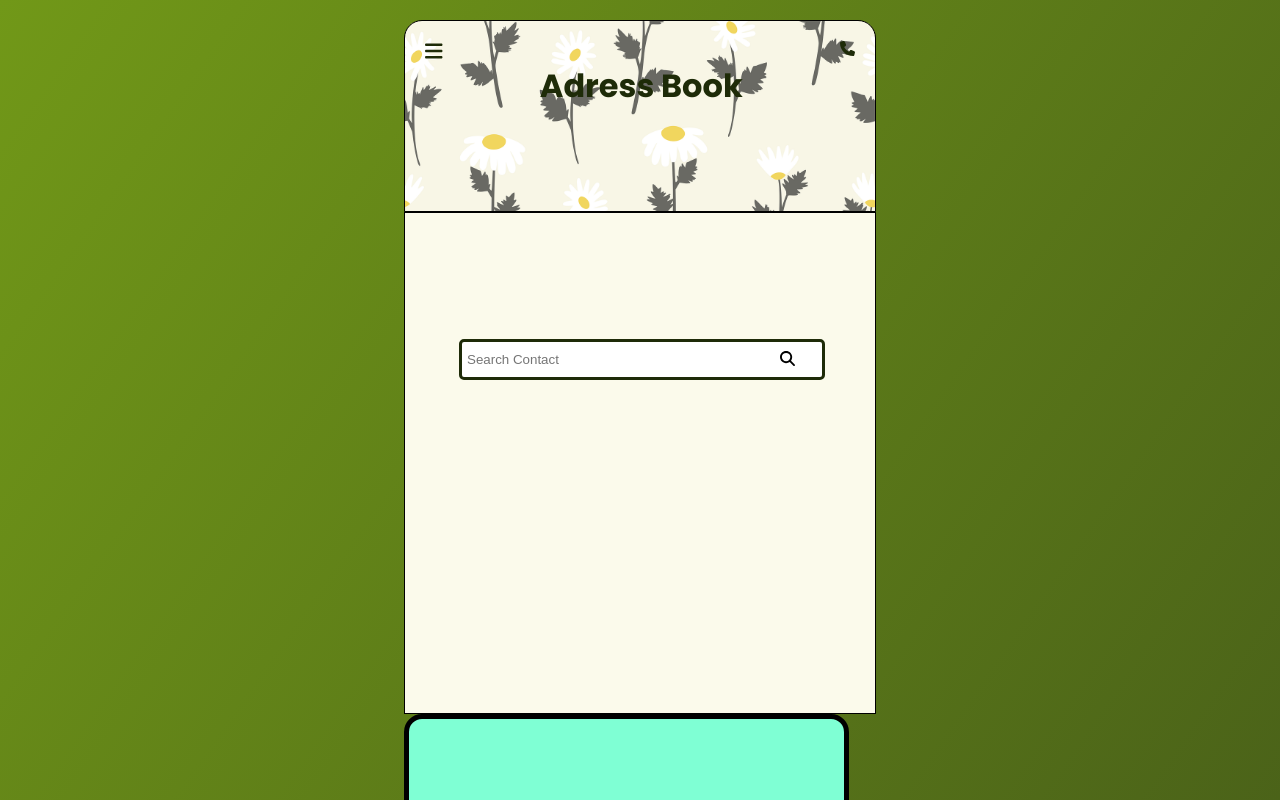
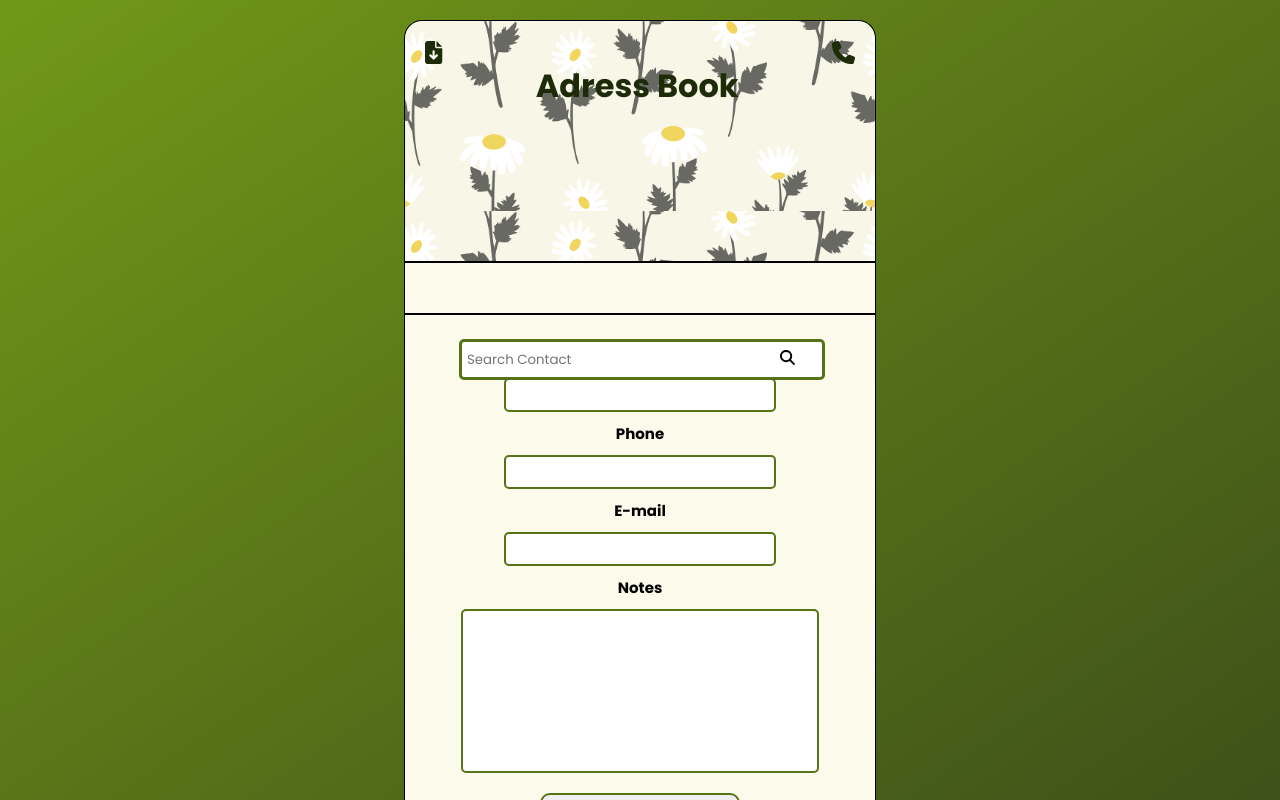
Before and after one commit to ana-mul/Directorio, a React (Vite) app in the folder DirectorioContactos/: page / in a window 1280 px wide. Shown: the top 800 px of the page. Built offline with nearby package versions, Linux system fonts and the light colour scheme.

Commit message:
adelantos

```diff
--- a/DirectorioContactos/src/components/add-contact/add.css
+++ b/DirectorioContactos/src/components/add-contact/add.css
@@ -1,24 +1,25 @@
 .section-add {
+  width: 470px;
+  height: auto;
+  background-color: #fbfaeb;
+  border: 1px solid black;
+  border-bottom-left-radius: 18px;
+  border-bottom-right-radius: 18px ;
   display: flex;
-  width: 430px;
-  height: 550px;
-  border-radius: 18px;
+  flex-direction: column;
 }
 
 form {
   display: flex;
   flex-direction: column;
   align-items: center;
-  position: relative;
-  border: 5px solid black;
-  width: 430px;
-  height: 550px;
-  border-radius: 18px;
+  padding:20px;
 }
 
 label {
   font-family: "Poppins", sans-serif;
   font-size: 15px;
+  font-weight: 700;
   padding: 10px;
 }
 
@@ -26,8 +27,9 @@ input {
   padding: 5px;
   width: 60%;
   height: 20px;
-  border: none;
+  border: 2px solid var(--verde-input);
   border-radius: 5px;
+  font-family: 'Poppins', sans-serif;
 }
 
 input[type="number"]::-webkit-inner-spin-button,
@@ -37,24 +39,29 @@ input[type="number"]::-webkit-outer-spin-button {
 
 textarea {
   padding: 5px;
-  width: 60%;
+  width: 80%;
   height: 150px;
-  border: none;
+  border: 2px solid var(--verde-input);
   border-radius: 5px;
   resize: none;
+  font-family: 'Poppins', sans-serif;
 }
 
-.btn-add {
-  margin-top: 20px;
-  padding: 10px 20px;
-  border: none;
-  border-radius: 10px;
-  width: 90px;
-}
 .btn-add-c{
   margin-top: 20px;
   padding: 10px 20px;
-  border: none;
+  border: 2px solid var(--verde-input);
   border-radius: 10px;
   width: 200px;
+  font-family: 'Poppins', sans-serif;
+  font-weight: 700;
+  transition: transform 0.2s;
 }
+.div-message{
+  display: flex;
+  justify-content: center;
+}
+
+.btn-add-c:active {
+  transform: translateY(3px);
+}
--- a/DirectorioContactos/src/components/add-contact/add.jsx
+++ b/DirectorioContactos/src/components/add-contact/add.jsx
@@ -1,30 +1,47 @@
-import React, { useState } from "react";
+import React, { useState, useEffect } from "react";
 import "./add.css";
 
 const Add = (props) => {
   // Este componente contendrá un formulario para agregar nuevos contactos.
   // Deberá manejar los eventos de entrada del formulario y enviar la información del nuevo contacto al componente App para ser agregado a la lista de contactos.
 
-  const { name, phone, email, notes, add, inputNa, inputP, inputE, inputNo} =
+  const { name, phone, email, notes, add, inputNa, inputP, inputE, inputNo } =
     props;
+
+    useEffect
+  const [successMessage, setSuccessMessage] = useState(false);
+
+  useEffect(() => { //funcion para que cuando vuelvo a escrbir en los inputs se borre el mensaje de exito
+    if (name || phone || email || notes) { //si alguno de estos inputs se escribe, no se muestra el emsnaje de exito
+      setSuccessMessage(false);
+    }
+  }, [name, phone, email, notes]); //para que no se repita cada en cada renderizacion
+
+  const handleSubmit = (e) => {
+    e.preventDefault();
+    add();
+
+    setSuccessMessage(true);
+
+    inputNa("");
+    inputP("");
+    inputE("");
+    inputNo("");
+  };
 
   return (
     <>
-      {/*
-Este componente se encargaría de contener el formulario para agregar nuevos contactos.
-Debería tener los campos de entrada (inputs) necesarios para ingresar la información del contacto, como nombre, número de teléfono, dirección, etc. */}
       <div>
-
-        <section className="section-add" >
+        <section className="section-add">
           <div>
-            <form className="form" action="">
-              <label htmlFor="">Nombre</label>
+            <form className="form" action="" onSubmit={handleSubmit}>
+              <label htmlFor="">Name</label>
               <input type="text" onChange={inputNa} value={name} />
-              <label htmlFor="">Teléfono</label>
+              <label htmlFor="">Phone</label>
               <input type="number" onChange={inputP} value={phone} />
               <label htmlFor="">E-mail</label>
               <input type="email" onChange={inputE} value={email} />
-              <label htmlFor="">Notas</label>
+              <label htmlFor="">Notes</label>
               <textarea
                 name=""
                 id=""
@@ -33,19 +50,19 @@ Debería tener los campos de entrada (inputs) necesarios para ingresar la inform
                 onChange={inputNo}
                 value={notes}
               ></textarea>
-              <button
-                className="btn-add-c"
-                onClick={(e) => {
-                  e.preventDefault();
-                  add();
-                }}
-              >
-                Agregar contacto
+              <button type="submit" className="btn-add-c">
+                Add Contact
               </button>
             </form>
+            <div className="div-message">
+              {successMessage && (
+                <p className="succes-message">
+                  Your contact has been added succesfully!
+                </p>
+              )}
+            </div>
           </div>
         </section>
-
       </div>
     </>
   );
--- a/DirectorioContactos/src/components/app/App.css
+++ b/DirectorioContactos/src/components/app/App.css
@@ -6,16 +6,31 @@
   width: 430px;
   height: 150px;
   border: 1px solid black;
+  border-bottom: none;
   border-top-left-radius: 18px;
   border-top-right-radius: 18px;
   background-image: url(../../assets/bakcground.png);
   background-size: cover;
 }
-
-.fa-bars, .fa-phone{
-  font-size: 20px;
+.fa-file-arrow-down,
+.fa-phone {
+  font-size: 23px;
   color: #1e2b08;
 }
-h1{
+h1 {
   color: #1e2b08;
 }
+.fa-phone {
+  transition: transform 0.3s ease;
+}
+.fa-phone:hover {
+  transform: translate(-2px, -2px);
+}
+
+.fa-file-arrow-down {
+  transition: transform 0.3s ease;
+}
+
+.fa-file-arrow-down:hover {
+  transform: translateY(5px);
+}
--- a/DirectorioContactos/src/components/app/App.jsx
+++ b/DirectorioContactos/src/components/app/App.jsx
@@ -1,6 +1,6 @@
 import { useState } from "react";
 import { FontAwesomeIcon } from "@fortawesome/react-fontawesome";
-import { faBars, faPhone } from "@fortawesome/free-solid-svg-icons";
+import { faFileArrowDown, faPhone } from "@fortawesome/free-solid-svg-icons";
 import background from "../../assets/bakcground.png";
 import "./App.css";
 import { Add } from "../add-contact/add.jsx";
@@ -87,13 +87,13 @@ function App() {
     }
   };
 
+
   return (
     <>
       <div className="app-div">
-        <FontAwesomeIcon className="fa-bars" icon={faBars} />
+      <FontAwesomeIcon className="fa-file-arrow-down" icon={faFileArrowDown} title="Download Contact List"/>
         <h1>Adress Book</h1>
-        {/* <img src={background} alt="" /> */}
-        <FontAwesomeIcon className="fa-phone" icon={faPhone} />
+        <FontAwesomeIcon className="fa-phone" icon={faPhone} title="Make a Call"/>
       </div>
 
       <div>
--- a/DirectorioContactos/src/components/contact-list/list.css
+++ b/DirectorioContactos/src/components/contact-list/list.css
@@ -1,9 +1,39 @@
 .section-list{
-    width: 435px;
-    height: 555px;
-    border-radius: 18px;
-    background-color: aquamarine;
-    border: 5px solid black;
+    width: 470px;
+    height: auto;
+    background-color: #fbfaeb;
+    border: 1px solid black;
     display: flex;
     flex-direction: column;
 }
+.div-list-two{
+    margin-top: 25px;
+    width: 400px;
+    position: relative;
+    right:27px;
+    bottom:25px;
+}
+.span-contact{
+    display: flex;
+    flex-direction: row;
+    flex-wrap: wrap;
+    gap: 15px;
+    margin-top: 10px;
+    border-bottom: 1px solid black;
+  }
+.fa-trash{
+    font-size: 25px;
+    color: #92be24;
+    position: relative;
+    right: 25px;
+    top: 0px;
+}
+.fa-trash {
+    transition: transform 0.3s ease;
+  }
+  .fa-trash:hover {
+    transform: translateX(-5px);
+  }
+  .fa-trash:hover:hover {
+    transform: translateX(10px);
+  }
--- a/DirectorioContactos/src/components/contact-list/list.jsx
+++ b/DirectorioContactos/src/components/contact-list/list.jsx
@@ -1,10 +1,17 @@
 import React from "react";
 import { FontAwesomeIcon } from "@fortawesome/react-fontawesome";
-import { faTrash } from "@fortawesome/free-solid-svg-icons";
+import {
+  faTrash,
+  faSearch,
+  faUser,
+  faEnvelope,
+  faMobile,
+  faPenFancy,
+} from "@fortawesome/free-solid-svg-icons";
 import "../contact-list/list.css";
 
 const List = (props) => {
-  const { setContact, contact, remove, } = props;
+  const { setContact, contact, remove } = props;
 
   //Este componente mostrará la lista de contactos.
   // Deberá recibir la lista de contactos como prop del componente App.
@@ -13,14 +20,12 @@ const List = (props) => {
   return (
     <>
       <div>
-
         <section className="section-list">
           <div className="div-list">
             <ul>
               {contact.map((contacts, index) => (
-              <li key={index}>
+                <div className="div-list-two">
                   <div>
-                  {contacts.name}{" "}
                     <FontAwesomeIcon
                       className="fa-trash"
                       icon={faTrash}
@@ -34,17 +39,39 @@ const List = (props) => {
                       }
                     />
                   </div>
-                <div>{contacts.phone}</div>
-                <div>{contacts.email}</div>
-                <div>{contacts.notes}</div>
+                  <li key={index}>
+                    <div className="div-line"></div>
+                    <span className="span-contact">
+                      {" "}
+                      <FontAwesomeIcon className="fa-user" icon={faUser} />
+                      <p className="p-name">NAME</p>
+                      <p className="name">{contacts.name} </p>
+                    </span>
+                    <span className="span-contact">
+                      <FontAwesomeIcon className="fa-mobile" icon={faMobile} />
+                      <p>{contacts.phone}</p>
+                    </span>
+                    <span className="span-contact">
+                      <FontAwesomeIcon
+                        className="fa-envelope"
+                        icon={faEnvelope}
+                      />
+                      <p>{contacts.email}</p>
+                    </span>
+                    <span className="span-contact">
+                      <FontAwesomeIcon
+                        className="fa-pen-fancy"
+                        icon={faPenFancy}
+                      />
+                      <p>{contacts.notes}</p>
+                    </span>
                   </li>
+                </div>
               ))}
             </ul>
           </div>
         </section>
-
       </div>
-
 
       {/* Este componente mostrará la lista de contactos.
 Podría contener una estructura HTML para mostrar cada contacto individualmente, utilizando otro componente llamado Contacto.
--- a/DirectorioContactos/src/components/filter/filter.css
+++ b/DirectorioContactos/src/components/filter/filter.css
@@ -9,15 +9,18 @@
   padding: 5px;
   width: 350px;
   height: 25px;
-  border: 3px solid #1e2b08;
+  border: 3px solid var(--verde-input);
   border-radius: 5px;
   margin-left: 40px;
+  user-select: none;
 }
 .div-filter-results {
   width: 470px;
-  height: 500px;
-  background-color: #fbfaeb;
+  height: auto;
+  background-image: url(../../assets/bakcground.png);
+  background-size: cover;
   border: 1px solid black;
+  border-top: none;
   display: flex;
   flex-direction: column;
 }
@@ -30,7 +33,22 @@
   border-bottom: 1px solid black;
 }
 .div-span{
-  padding: 0 15px 0 0 ;
+  margin-top: 25px;
+  width: 400px;
+  position: relative;
+  right:27px;
+  bottom:25px;
+  background-color:  #f8fce9;
+}
+.div-line{
+  width: 5px;
+  height: 180px;
+  border: 1px solid black;
+  background-image: linear-gradient(to top, #3c4e19, #719818);
+  position: absolute;
+  top: 30px;
+  right:412px;
+
 }
 ul {
   list-style: none;
@@ -38,9 +56,12 @@ ul {
 }
 p {
   font-size: 13px;
+  letter-spacing: 1px;
 }
 .p-name{
   font-size: 15px;
+  font-weight: 800;
+  letter-spacing: 1px;
 }
 .name {
   font-weight: 700;
@@ -51,7 +72,7 @@ p {
   position: relative;
   right: 30px;
 }
-.fa-user, .fa-phone, .fa-envelope, .fa-pen-fancy{
+.fa-user, .fa-mobile, .fa-envelope, .fa-pen-fancy{
   font-size: 15px;
   color: #1e2b08;
 
--- a/DirectorioContactos/src/components/filter/filter.jsx
+++ b/DirectorioContactos/src/components/filter/filter.jsx
@@ -4,7 +4,7 @@ import {
   faSearch,
   faUser,
   faEnvelope,
-  faPhone,
+  faMobile,
   faPenFancy,
 } from "@fortawesome/free-solid-svg-icons";
 import "../filter/filter.css";
@@ -16,6 +16,7 @@ const Filter = (props) => {
 
   return (
     <>
+    <section>
       <div className="div-filter-input">
         <input
           type="text"
@@ -30,15 +31,16 @@ const Filter = (props) => {
         <ul className="ul-filter">
           {screen &&
             find().map((contacts, index) => (
-              <li key={index}>
-                <div className="div-span">
+              <div className="div-span">
+                <li key={index}>
+                  <div className="div-line"></div>
                   <span className="span-contact">
                     <FontAwesomeIcon className="fa-user" icon={faUser} />
                     <p className="p-name">NAME</p>
                     <p className="name">{contacts.name}</p>
                   </span>
                   <span className="span-contact">
-                    <FontAwesomeIcon className="fa-phone" icon={faPhone} />
+                    <FontAwesomeIcon className="fa-mobile" icon={faMobile} />
                     <p>{contacts.phone}</p>
                   </span>
                   <span className="span-contact">
@@ -55,11 +57,12 @@ const Filter = (props) => {
                     />
                     <p>{contacts.notes}</p>
                   </span>
-                </div>
-              </li>
+                </li>
+              </div>
             ))}
         </ul>
       </div>
+      </section>
     </>
   );
 };
--- a/DirectorioContactos/src/index.css
+++ b/DirectorioContactos/src/index.css
@@ -10,12 +10,13 @@
   --conifer-200: #dff2a4;
   --conifer-300: #c8e76f;
   --conifer-400: #b1d945;
-  --conifer-500: #92be24;
-  --conifer-600: #719818;
-  --conifer-700: #567417;
-  --conifer-800: #455c18;
-  --conifer-900: #3c4e19;
-  --conifer-950: #1e2b08;
+  --verde-delete: #92be24;
+  --verde-linea: #719818;
+  --verde-input: #567417;
+  --verde-militar: #455c18;
+  --verde-grisaceo: #3c4e19;
+  --background-light: #fbfaeb;
+  --verde-oscuro: #1e2b08;
 
 
 }
```
Lines whose indentation alone changed are shown as unchanged.
